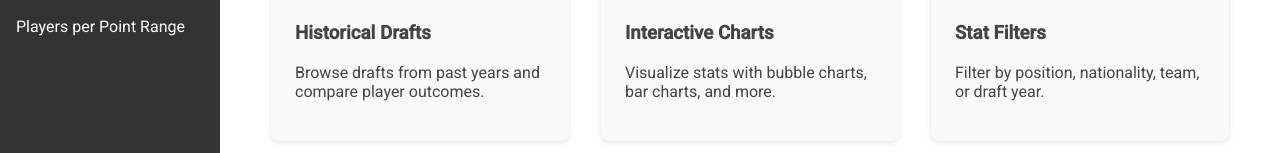
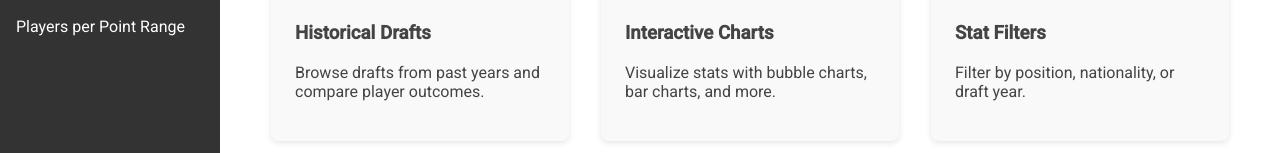
Before and after one commit to MaxenceSigouin/INF8808-Projet, an Angular app in the folder projet-dataviz/: page / in a window 1280 px wide. Shown: the part 328-481 px from the top of the page. Built offline with nearby package versions, Linux system fonts and the light colour scheme.

Commit message:
chore: remove team for stat filter home page example

```diff
--- a/projet-dataviz/src/app/pages/home-page/home-page.component.html
+++ b/projet-dataviz/src/app/pages/home-page/home-page.component.html
@@ -1,7 +1,10 @@
 <div class="homepage">
   <div class="hero">
     <h1>NHL Draft Statistics</h1>
-      <p>Explore player stats, draft data, and visualizations from the NHL Entry Draft.</p>
+    <p>
+      Explore player stats, draft data, and visualizations from the NHL Entry
+      Draft.
+    </p>
     <button (click)="goToStats()">View Draft Stats</button>
   </div>
 
@@ -16,7 +19,7 @@
     </div>
     <div class="feature-card">
       <h3>Stat Filters</h3>
-        <p>Filter by position, nationality, team, or draft year.</p>
+      <p>Filter by position, nationality, or draft year.</p>
     </div>
   </div>
 </div>
```
Lines whose indentation alone changed are shown as unchanged.
